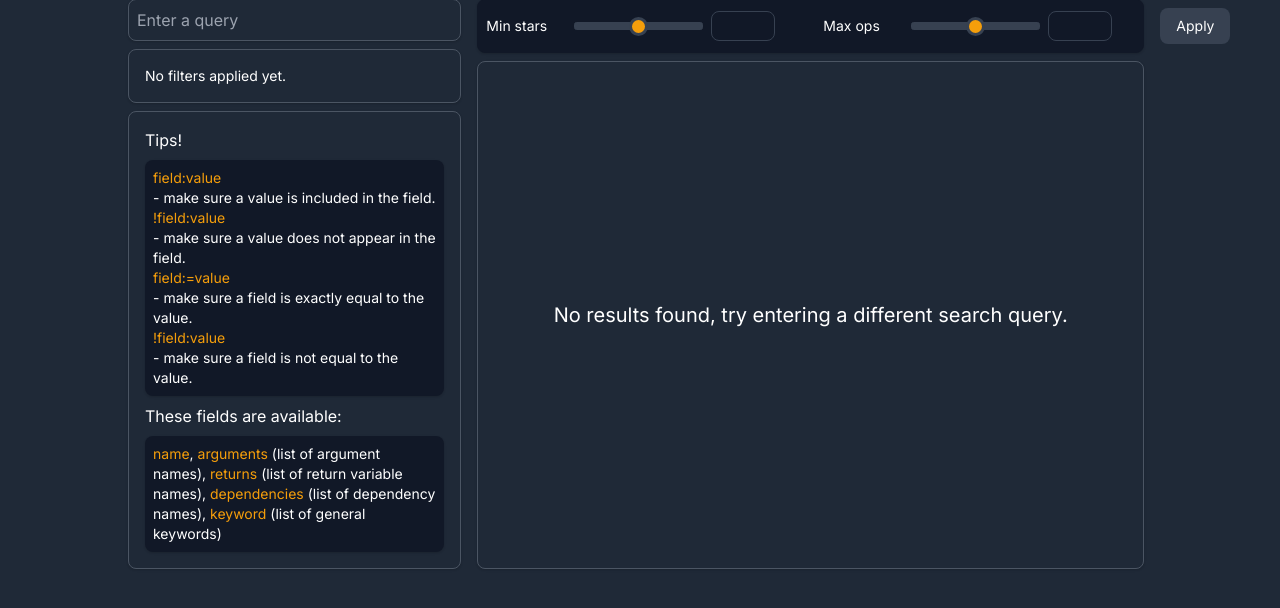
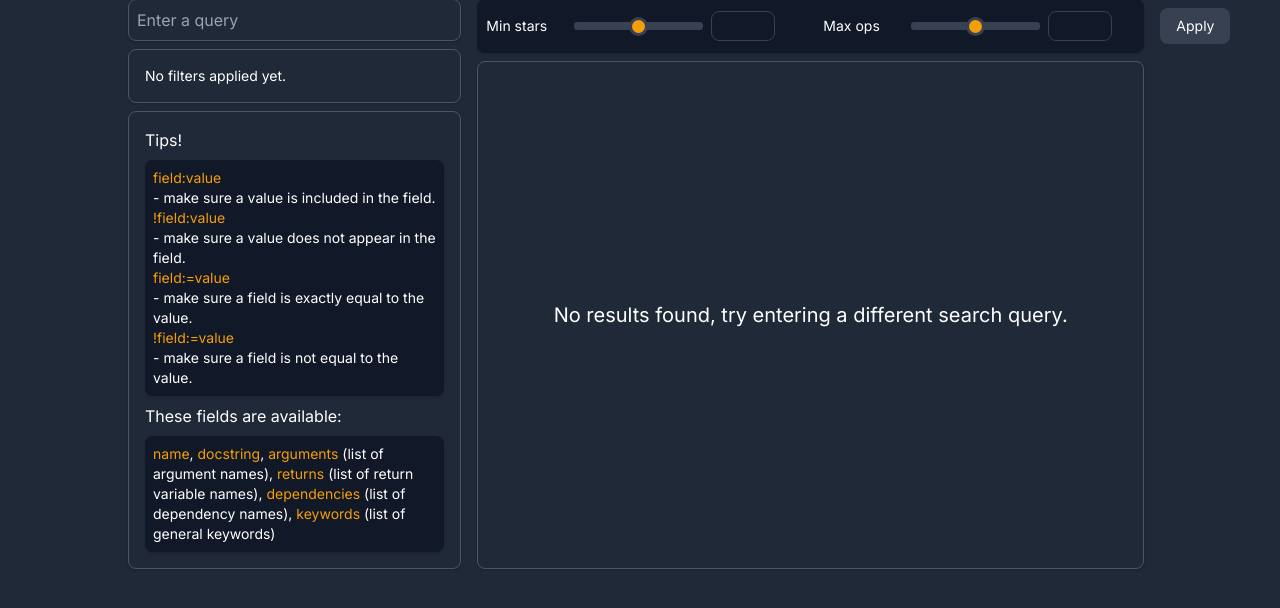
Before and after one commit to malyvsen/snippeteer, a Flask app: template snippeteer/interface/templates/index.html in a window 1280 px wide. Shown: the part 116-724 px from the top of the page. Run offline with Flask 2, Linux system fonts and the light colour scheme; the template is opened without the code that fills it, so the values that code supplies are empty.

Commit message:
Added missing tip.

```diff
--- a/snippeteer/interface/templates/index.html
+++ b/snippeteer/interface/templates/index.html
@@ -71,15 +71,16 @@
 				<li><p class="text-yellow-500">field:value</p> - make sure a value is included in the field.</li>
 				<li><p class="text-yellow-500">!field:value</p> - make sure a value does not appear in the field.</li>
 				<li><p class="text-yellow-500">field:=value</p> - make sure a field is exactly equal to the value.</li>
-				<li><p class="text-yellow-500">!field:value</p> - make sure a field is not equal to the value.</li>
+				<li><p class="text-yellow-500">!field:=value</p> - make sure a field is not equal to the value.</li>
 			</ul>
 			<p>These fields are available:</p>
 			<p class="text-sm bg-gray-900 rounded-lg shadow p-2">
 				<span class="text-yellow-500">name</span>,
+				<span class="text-yellow-500">docstring</span>,
 				<span class="text-yellow-500">arguments</span> (list of argument names),
 				<span class="text-yellow-500">returns</span> (list of return variable names),
 				<span class="text-yellow-500">dependencies</span> (list of dependency names),
-				<span class="text-yellow-500">keyword</span> (list of general keywords)
+				<span class="text-yellow-500">keywords</span> (list of general keywords)
 			</p>
 		</div>
 	</div>
```
